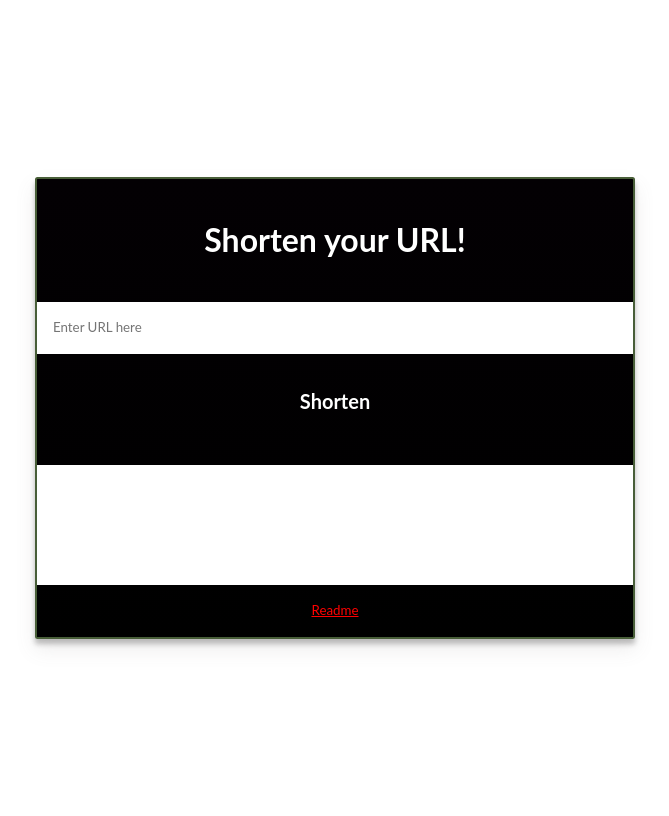
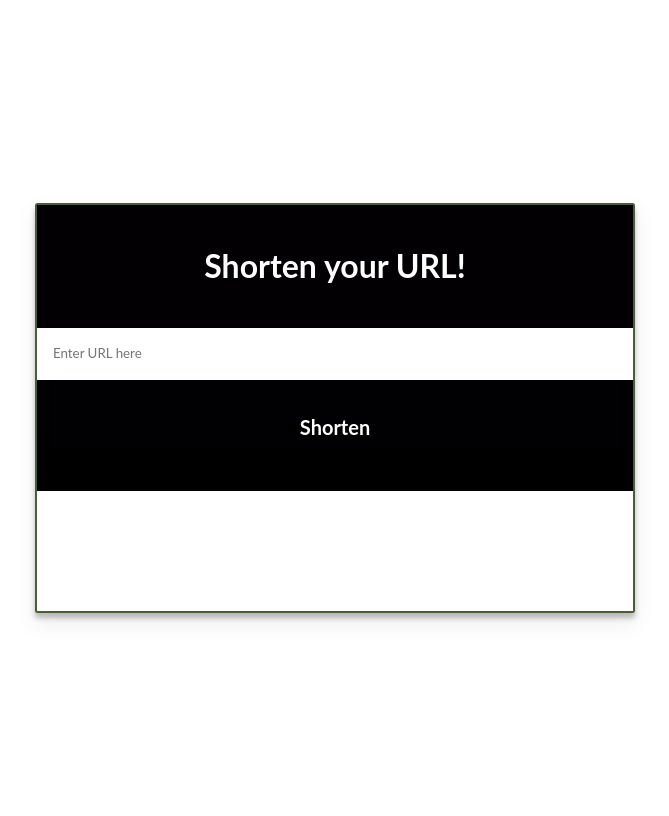
Before and after one commit to pradhyumnj/url-shortner, a Django app: page / in a window 1280 px wide. Shown: the whole page, without its empty margins (305-974 px from the left). Run offline with Django 4.2, Linux system fonts and the light colour scheme; some libraries are stand-ins or nearby versions.

Commit message:
remove readme

```diff
--- a/templates/index.html
+++ b/templates/index.html
@@ -86,7 +86,8 @@ section {
   </form>
 
   <section id="section"><h2></h2></section>
-  <center><button id="readme"><a href = 'readme'>Readme</a></buton></center>
+    <!-- <center><button id="readme"><a href = 'readme'>Readme</a></buton></center> -->
+
   </body>
 </main>
 <script type="text/javascript">
```
